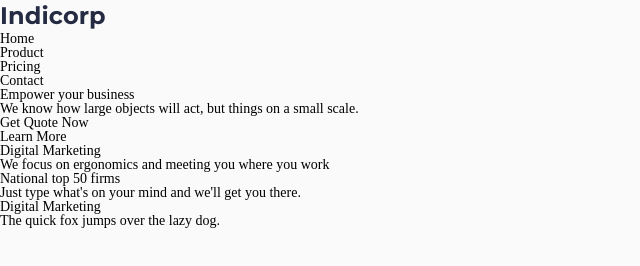
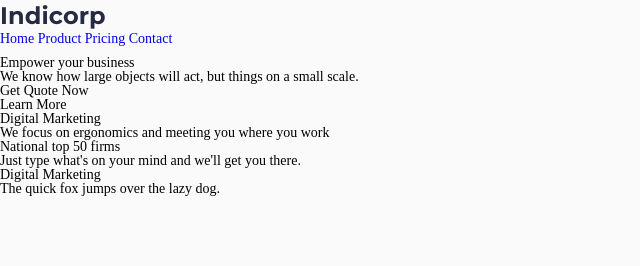
Before and after one commit to O-Julia-O/course-html-css, a plain HTML site: page homework1/index.html in a window 1280 px wide. Shown: the whole page, without its empty margins (0-640 px from the left). Drawn offline with Linux system fonts and the light colour scheme.

Commit message:
Created class 'navigation', created tags inner lists. Created styles for them.

```diff
--- a/homework1/css/styles.css
+++ b/homework1/css/styles.css
@@ -38,3 +38,19 @@
     letter-spacing: 0.1px;
     color: #252B42;
 }
+
+/*
+=====================================
+    Navigation
+=====================================
+*/
+
+.navigation {
+    display: inline-block;
+    width: 280px;
+    height: 24px;
+}
+
+li {
+    display: inline;
+}
--- a/homework1/index.html
+++ b/homework1/index.html
@@ -16,12 +16,12 @@
         </div>
 
         <!-- navigation -->
-        <nav>
+        <nav class="navigation">
             <ul>
-                <li>Home</li>
-                <li>Product</li>
-                <li>Pricing</li>
-                <li>Contact</li>
+                <li><a href="#">Home</a></li>
+                <li><a href="#">Product</a></li>
+                <li><a href="#">Pricing</a></li>
+                <li><a href="#">Contact</a></li>
             </ul>
         </nav>
 
```
